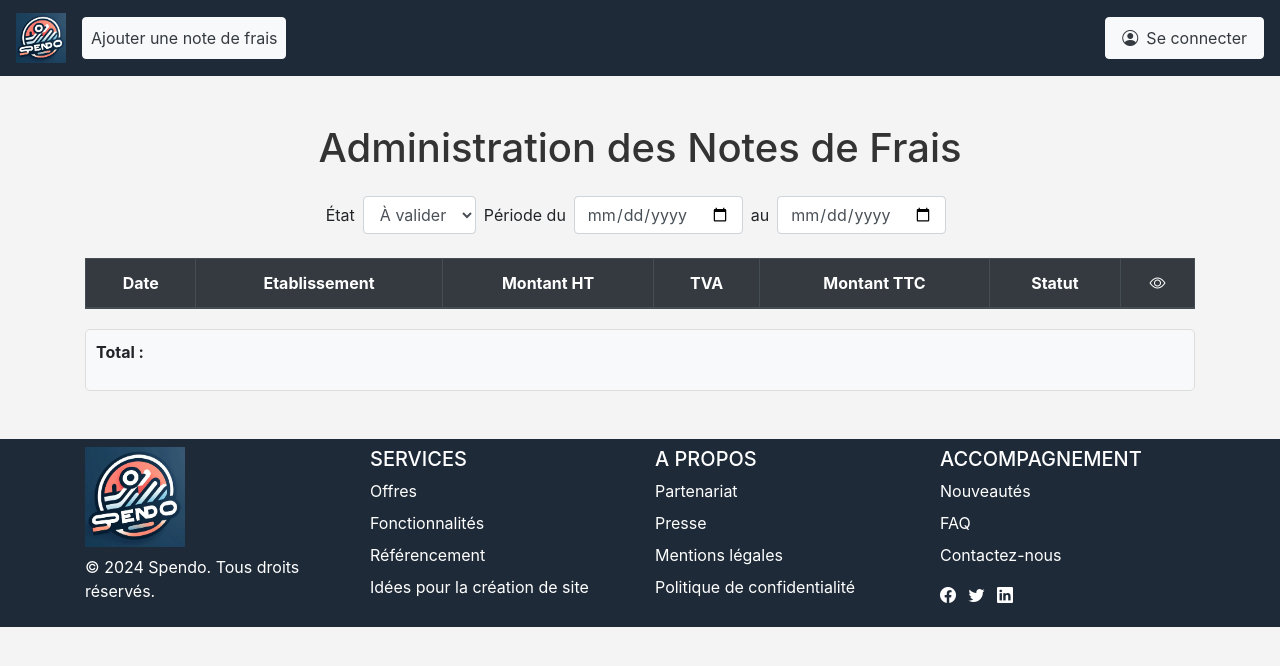
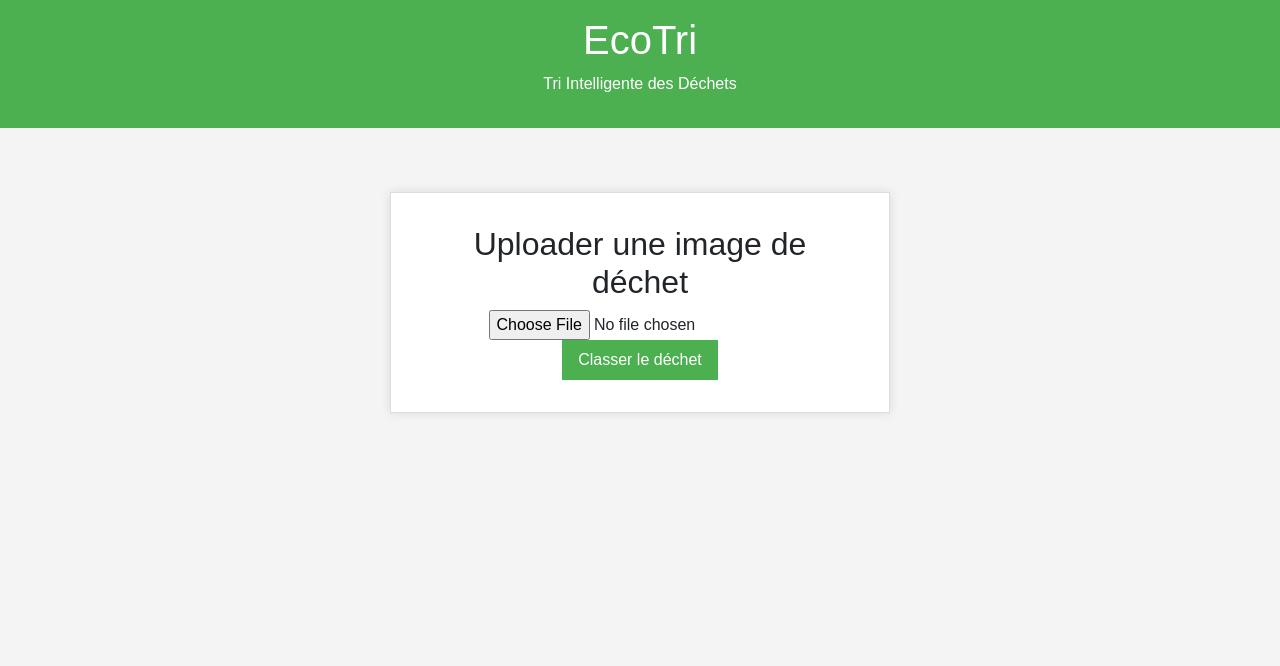
Before and after one commit to imaneid77/Projet_tri_des_dechets, a Flask app: page / in a window 1280 px wide. Shown: the top 666 px of the page. Run offline with Flask 3, Linux system fonts and the light colour scheme; lists and menus that the app fills with data are empty; some libraries are stand-ins or nearby versions.

Commit message:
version eco tri
faut que tu mettes dans data le model.h5 au niveau local car vu que c trop gros je peux pas le push

```diff
--- a/src/app.py
+++ b/src/app.py
@@ -1,44 +1,48 @@
 from flask import Flask, request, jsonify, render_template
-from werkzeug.utils import secure_filename
-import pytesseract
+from tensorflow.keras.models import load_model
+from tensorflow.keras.preprocessing import image
+import numpy as np
+import os
 from PIL import Image
-import re
+import io
 
 app = Flask(__name__)
 
-def extract_information(text):
-    total = re.search(r'Total\s*:\s*(\d+,\d{2})', text)
-    tva = re.search(r'TVA\s*:\s*(\d+,\d{2})', text)
-    date = re.search(r'Date\s*:\s*(\d{2}/\d{2}/\d{4})', text)
-    etablissement = re.search(r'Établissement\s*:\s*(.*)', text)
+# Définir le chemin absolu vers le modèle
+MODEL_PATH = os.path.join(os.path.dirname(__file__), 'data', 'vgg16_trained_model.h5')
 
-    return {
-        'total': total.group(1) if total else 'Non trouvé',
-        'tva': tva.group(1) if tva else 'Non trouvé',
-        'date': date.group(1) if date else 'Non trouvé',
-        'etablissement': etablissement.group(1) if etablissement else 'Non trouvé'
-    }
+# Chargement du modèle
+model = load_model(MODEL_PATH)
+
+# Mapping des classes (à ajuster selon votre modèle)
+class_names = ['crumpled_paper', 'disposable_paper_cups', 'egg_packaging', 'foil', 'glass_bottle', 'plastic_bottle', 'receipt']
 
 @app.route('/')
-def index():
+def home():
     return render_template('front.html')
 
-@app.route('/process', methods=['POST'])
-def process_image():
+@app.route('/predict', methods=['POST'])
+def predict():
     if 'file' not in request.files:
         return jsonify({'error': 'No file part'})
-
     file = request.files['file']
     if file.filename == '':
         return jsonify({'error': 'No selected file'})
+    if file:
+        # Lire le fichier comme une image
+        img = Image.open(io.BytesIO(file.read()))
+        # Redimensionner l'image
+        img = img.resize((128, 128))  # Redimensionner à la taille attendue par le modèle
+        # Convertir l'image en tableau numpy
+        img_array = image.img_to_array(img)
+        img_array = np.expand_dims(img_array, axis=0) / 255.0
 
-    filename = secure_filename(file.filename)
-    file.save(filename)
+        # Prédiction
+        predictions = model.predict(img_array)
+        predicted_class = np.argmax(predictions[0])
+        predicted_class_name = class_names[predicted_class]
 
-    text = pytesseract.image_to_string(Image.open(filename), lang='eng')
-    data = extract_information(text)
-
-    return jsonify(data)
+        return jsonify({'class': predicted_class_name})
 
 if __name__ == '__main__':
     app.run(debug=True)
--- a/src/static/css/styles.css
+++ b/src/static/css/styles.css
@@ -1,73 +1,61 @@
 body {
+    font-family: Arial, sans-serif;
     background-color: #f4f4f4;
-}
-
-header h1 {
-    color: #333;
-}
-
-.form-inline .form-control {
-    margin-right: 10px;
-}
-
-.table thead th {
-    background-color: #1E2A38;
-    color: #fff;
-}
-
-.table thead th.text-center {
+    margin: 0;
+    padding: 0;
     text-align: center;
 }
 
-.font-weight-bold {
-    margin-top: 20px;
-    padding: 10px;
-    background-color: #f8f9fa;
-    border: 1px solid #ddd;
-    border-radius: 5px;
+header {
+    background-color: #4CAF50;
+    color: white;
+    padding: 1rem;
 }
 
-.navbar .navbar-brand img {
-    width: 50px;
-    height: 50px;
+main {
+    padding: 2rem;
 }
 
-.custom-navbar {
-    background-color: #1E2A38;
+.upload-section {
+    margin: 2rem auto;
+    padding: 2rem;
+    border: 1px solid #ddd;
+    background-color: white;
+    max-width: 500px;
+    box-shadow: 0 0 10px rgba(0, 0, 0, 0.1);
 }
 
-.custom-navbar .navbar-nav {
-    margin-left: 0;
+.upload-section input {
+    margin-bottom: 1rem;
+    display: block;
+    margin: 0 auto;
 }
 
-.bg-footer {
-    background-color: #1E2A38;
+.upload-section button {
+    padding: 0.5rem 1rem;
+    background-color: #4CAF50;
+    color: white;
+    border: none;
+    cursor: pointer;
 }
 
-footer h5 {
-    font-size: 1.25rem;
-    margin-bottom: 1rem;
+.upload-section button:hover {
+    background-color: #45a049;
 }
 
-footer ul {
-    list-style: none;
-    padding: 0;
+.result-section {
+    margin-top: 2rem;
+    padding: 1rem;
+    background-color: #e7ffe7;
+    border: 1px solid #4CAF50;
+    display: none;
 }
 
-footer ul li {
-    margin-bottom: 0.5rem;
+footer {
+    background-color: #4CAF50;
+    color: white;
+    padding: 1rem;
+    position: fixed;
+    bottom: 0;
+    width: 100%;
 }
-
-footer ul li a {
-    color: white;
-    text-decoration: none;
-}
-
-footer ul li a:hover {
-    text-decoration: underline;
-}
-
-footer .mt-3 a {
-    color: white;
-    font-size: 1.5rem;
-}
--- a/src/static/js/scripts.js
+++ b/src/static/js/scripts.js
@@ -1,31 +1,19 @@
-document.getElementById('addExpenseNoteButton').addEventListener('click', function(event) {
-    event.preventDefault();
-    document.getElementById('fileInput').click();
-});
-
-document.getElementById('fileInput').addEventListener('change', function() {
-    const fileInput = document.getElementById('fileInput');
-    if (fileInput.files.length === 0) {
-        alert('Veuillez sélectionner un fichier');
-        return;
-    }
-    const file = fileInput.files[0];
+function uploadImage() {
+    const input = document.getElementById('imageInput');
+    const file = input.files[0];
     const formData = new FormData();
     formData.append('file', file);
 
-    fetch('/process', {
+    fetch('/predict', {
         method: 'POST',
         body: formData
     })
         .then(response => response.json())
         .then(data => {
-            // Assumes you have elements to display the data
-            document.getElementById('total').textContent = 'Total: ' + data.total;
-            document.getElementById('tva').textContent = 'TVA: ' + data.tva;
-            document.getElementById('date').textContent = 'Date: ' + data.date;
-            document.getElementById('etablissement').textContent = 'Établissement: ' + data.etablissement;
+            const resultSection = document.getElementById('resultSection');
+            const resultText = document.getElementById('resultText');
+            resultText.innerText = data.class;
+            resultSection.style.display = 'block';
         })
-        .catch(error => {
-            console.error('Erreur:', error);
-        });
-});
+        .catch(error => console.error('Error:', error));
+}
--- a/src/templates/front.html
+++ b/src/templates/front.html
@@ -1,5 +1,5 @@
 <!DOCTYPE html>
-<html lang="en">
+<html lang="fr">
 <head>
     <meta charset="UTF-8">
     <meta name="viewport" content="width=device-width, initial-scale=1.0">
@@ -10,114 +10,22 @@
     <link rel="stylesheet" href="/static/css/styles.css">
 </head>
 <body>
-<!-- Barre de navigation -->
-<nav class="navbar navbar-expand-lg navbar-dark custom-navbar">
-    <a class="navbar-brand d-flex align-items-center" href="#">
-        <img src="/static/Spendo.jpg" width="50" height="50" class="d-inline-block align-top" alt="Logo">
-    </a>
-    <button class="navbar-toggler" type="button" data-toggle="collapse" data-target="#navbarNav" aria-controls="navbarNav" aria-expanded="false" aria-label="Toggle navigation">
-        <span class="navbar-toggler-icon"></span>
-    </button>
-    <div class="collapse navbar-collapse" id="navbarNav">
-        <ul class="navbar-nav">
-            <li class="nav-item active">
-                <a id="addExpenseNoteButton" class="nav-link btn btn-light text-dark mr-2" href="#">Ajouter une note de frais</a>
-                <input type="file" id="fileInput" style="display: none;">
-            </li>
-        </ul>
-        <div class="ml-auto">
-            <a class="nav-link btn btn-light text-dark d-flex align-items-center" href="#">
-                <i class="bi bi-person-circle mr-2"></i>Se connecter
-            </a>
-        </div>
-    </div>
-</nav>
+<header>
+    <h1>EcoTri</h1>
+    <p>Tri Intelligente des Déchets</p>
+</header>
+<main>
+    <section class="upload-section">
+        <h2>Uploader une image de déchet</h2>
+        <input type="file" id="imageInput">
+        <button onclick="uploadImage()">Classer le déchet</button>
+    </section>
+    <section class="result-section" id="resultSection">
+        <h3>Résultat de la classification :</h3>
+        <p id="resultText"></p>
+    </section>
+</main>
 
-<div class="container mt-5">
-    <header class="mb-4">
-        <h1 class="text-center">Administration des Notes de Frais</h1>
-    </header>
-    <section class="filters mb-4">
-        <form class="form-inline justify-content-center">
-            <label for="status" class="mr-2">État</label>
-            <select id="status" class="form-control mr-2">
-                <option value="to_validate">À valider</option>
-                <option value="validated">Validé</option>
-                <option value="refused">Refusé</option>
-            </select>
-            <label for="period" class="mr-2">Période du</label>
-            <input type="date" id="start_date" class="form-control mr-2">
-            <label for="to" class="mr-2">au</label>
-            <input type="date" id="end_date" class="form-control mr-2">
-        </form>
-    </section>
-    <section class="results">
-        <table class="table table-striped table-bordered">
-            <thead class="thead-dark text-center">
-            <tr>
-                <th>Date</th>
-                <th>Etablissement</th>
-                <th>Montant HT</th>
-                <th>TVA</th>
-                <th>Montant TTC</th>
-                <th>Statut</th>
-                <th><i class="bi bi-eye"></i></th>
-            </tr>
-            </thead>
-            <tbody id="resultsBody">
-            <!-- Data -->
-            </tbody>
-        </table>
-        <div class="d-flex justify-content-between font-weight-bold">
-            <p>Total :</p>
-        </div>
-    </section>
-</div>
-
-<!-- Pied de page -->
-<footer class="bg-footer text-white mt-5">
-    <div class="container py-2">
-        <div class="row">
-            <div class="col-md-3">
-                <img src="/static/Spendo.jpg" width="100" height="100" class="d-inline-block align-top" alt="Logo">
-                <p class="mt-2">&copy; 2024 Spendo. Tous droits réservés.</p>
-            </div>
-            <div class="col-md-3">
-                <h5 class="mb-2">SERVICES</h5>
-                <ul class="list-unstyled">
-                    <li><a href="#" class="text-white">Offres</a></li>
-                    <li><a href="#" class="text-white">Fonctionnalités</a></li>
-                    <li><a href="#" class="text-white">Référencement</a></li>
-                    <li><a href="#" class="text-white">Idées pour la création de site</a></li>
-                </ul>
-            </div>
-            <div class="col-md-3">
-                <h5 class="mb-2">A PROPOS</h5>
-                <ul class="list-unstyled">
-                    <li><a href="#" class="text-white">Partenariat</a></li>
-                    <li><a href="#" class="text-white">Presse</a></li>
-                    <li><a href="#" class="text-white">Mentions légales</a></li>
-                    <li><a href="#" class="text-white">Politique de confidentialité</a></li>
-                </ul>
-            </div>
-            <div class="col-md-3">
-                <h5 class="mb-2">ACCOMPAGNEMENT</h5>
-                <ul class="list-unstyled">
-                    <li><a href="#" class="text-white">Nouveautés</a></li>
-                    <li><a href="#" class="text-white">FAQ</a></li>
-                    <li><a href="#" class="text-white">Contactez-nous</a></li>
-                </ul>
-                <div class="mt-2">
-                    <a href="#" class="text-white mr-2"><i class="bi bi-facebook"></i></a>
-                    <a href="#" class="text-white mr-2"><i class="bi bi-twitter"></i></a>
-                    <a href="#" class="text-white mr-2"><i class="bi bi-linkedin"></i></a>
-                </div>
-            </div>
-        </div>
-    </div>
-</footer>
-<!-- Inclusion des dépendances Bootstrap JS -->
-<!-- J'aimerai bien les inclures autre part  -->
 <script src="https://code.jquery.com/jquery-3.5.1.slim.min.js"></script>
 <script src="https://cdn.jsdelivr.net/npm/@popperjs/core@2.9.2/dist/umd/popper.min.js"></script>
 <script src="https://stackpath.bootstrapcdn.com/bootstrap/4.5.2/js/bootstrap.min.js"></script>
```
Also changed, not shown: 1 other file.
